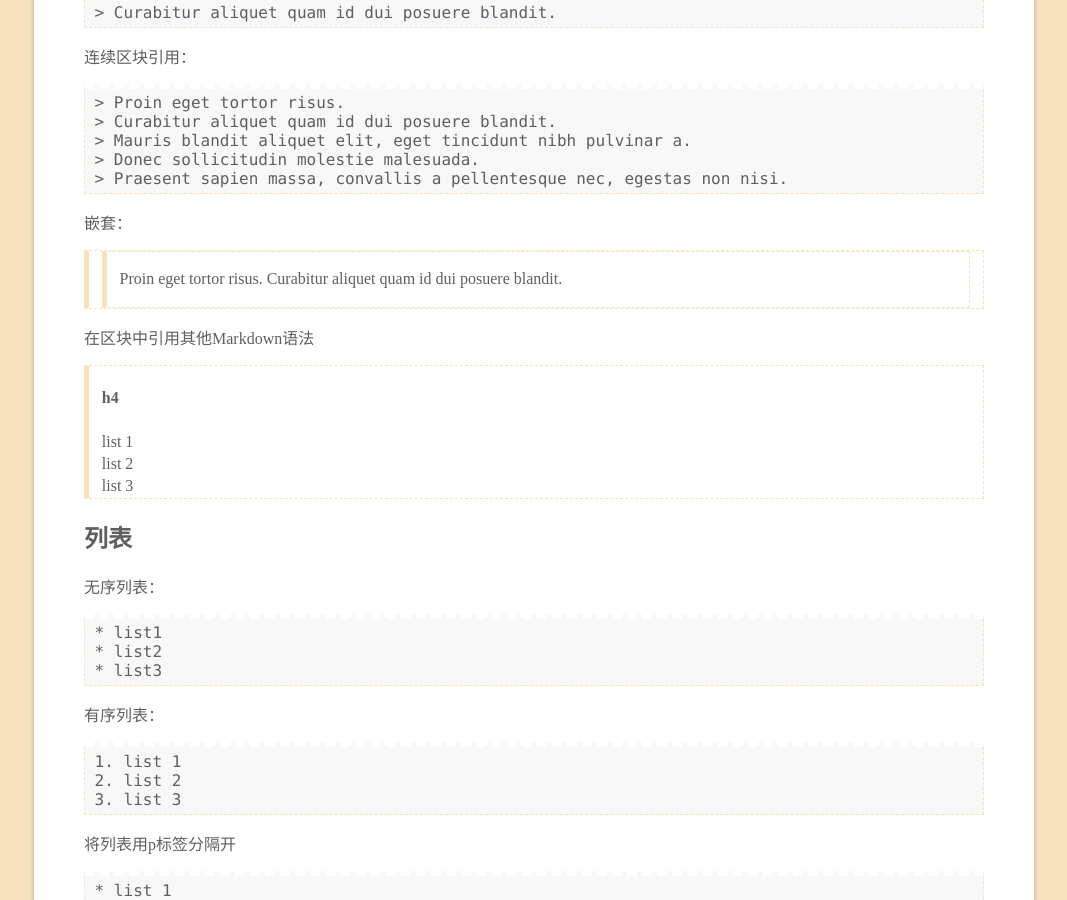
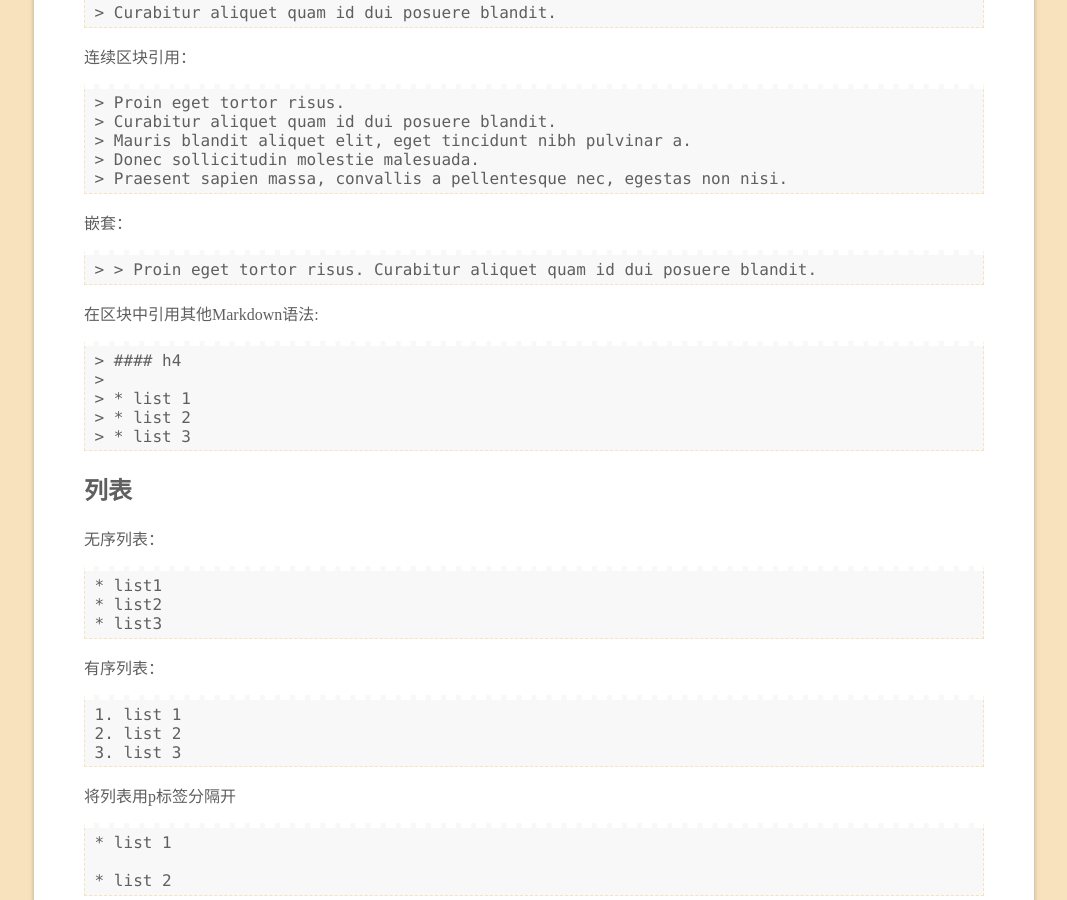
Before and after one commit to wynn719/blog, a Jekyll site: the page built from _posts/2015-02-15-Markdown-note.md, in a window 1280 px wide and 900 px high, scrolled down 1155 px. Shown: the whole window, without its empty margins (106-1173 px from the left). Built offline with Jekyll 4.4.1, drawn with Linux system fonts in a browser that asks for light colours; comment, search, counter and statistics services are not loaded.

Commit message:
update post

```diff
--- a/_posts/2015-02-15-Markdown-note.md
+++ b/_posts/2015-02-15-Markdown-note.md
@@ -59,14 +59,18 @@ categories:
 {% endhighlight %}
 
 嵌套：
+{% highlight html %}
 > > Proin eget tortor risus. Curabitur aliquet quam id dui posuere blandit.
+{% endhighlight %}
 
-在区块中引用其他Markdown语法
+在区块中引用其他Markdown语法:
+{% highlight html %}
 > #### h4
 >
 > * list 1
 > * list 2
 > * list 3
+{% endhighlight %}
 
 ## 列表
 无序列表：
```
